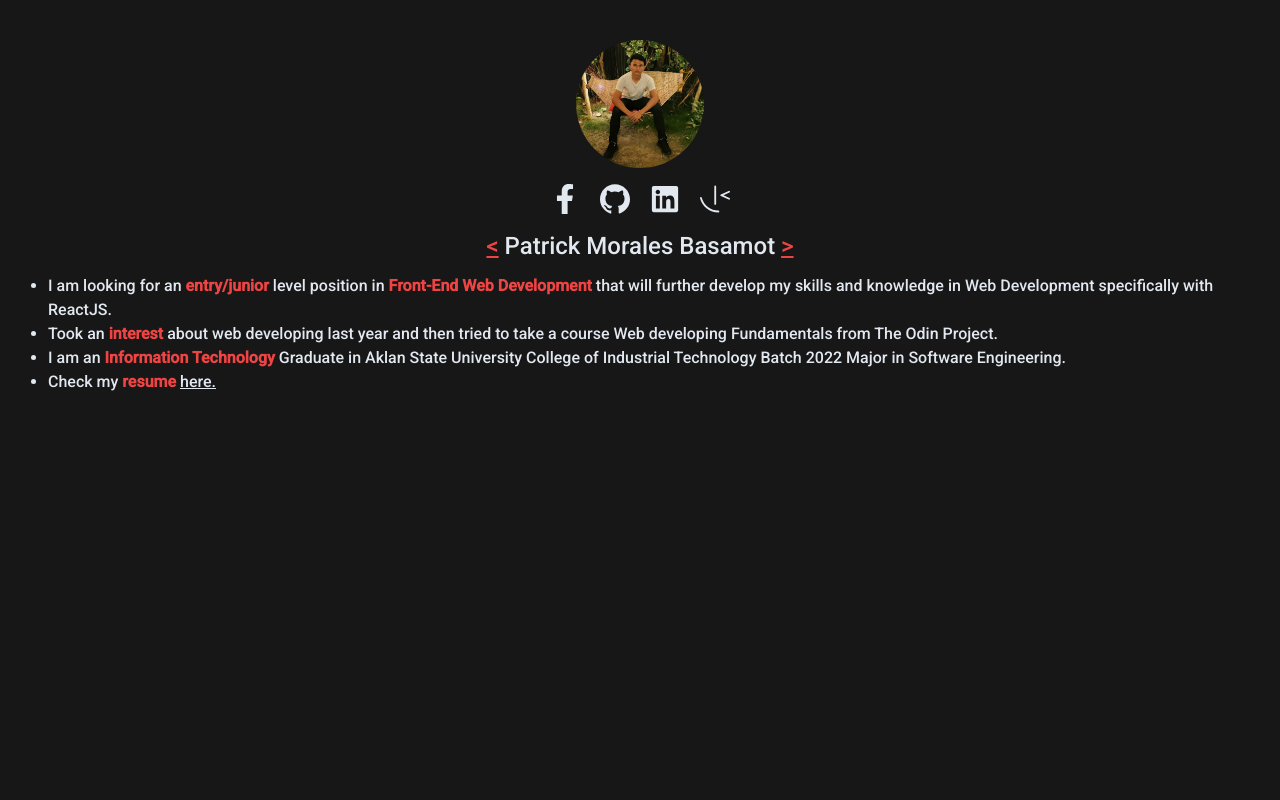
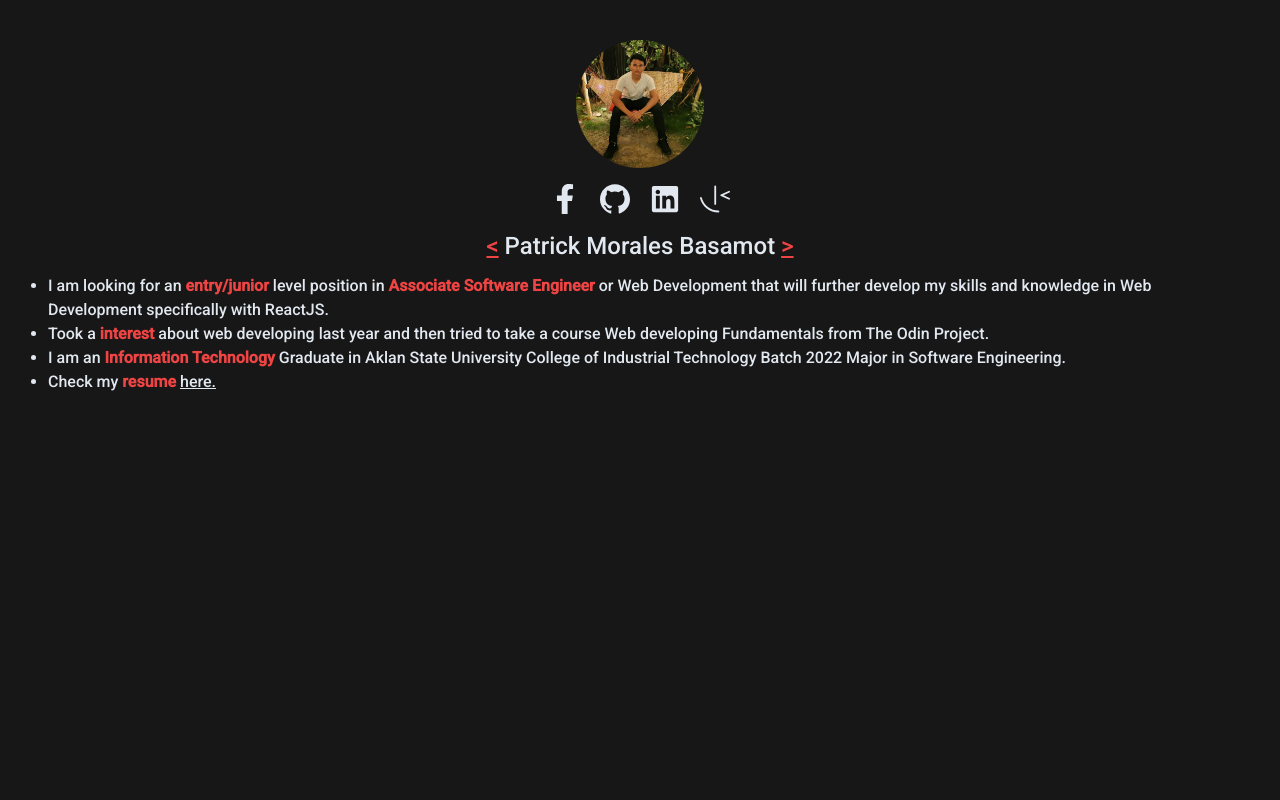
Before and after one commit to patrickbasamot/portfolio, a Next.js app: page / in a window 1280 px wide. Shown: the top 800 px of the page. Built offline with nearby package versions, Linux system fonts and the light colour scheme.

Commit message:
disable snap scroll and updated resume

```diff
--- a/components/aboutme.js
+++ b/components/aboutme.js
@@ -61,16 +61,16 @@ export default function Aboutme(){
 
       <ul className='list-disc mt-3 text-sm text-left md:text-base'>
 
-        <li><p>I am looking for an <strong className='text-red-500'>entry/junior</strong> level position in <strong className='text-red-500'>Front-End Web Development</strong> that will further develop my skills and knowledge in Web Development specifically with ReactJS.</p></li>
+        <li><p>I am looking for an <strong className='text-red-500'>entry/junior</strong> level position in <strong className='text-red-500'>Associate Software Engineer</strong> or Web Development that will further develop my skills and knowledge in Web Development specifically with ReactJS.</p></li>
 
-        <li><p>Took an <strong className='text-red-500'>interest</strong> about web developing last year and then tried to take a course Web developing Fundamentals from The Odin Project.</p></li>
+        <li><p>Took a <strong className='text-red-500'>interest</strong> about web developing last year and then tried to take a course Web developing Fundamentals from The Odin Project.</p></li>
 
         {/* <li><p>Chosen to be on a <strong className='text-red-500'>collaboration project</strong> with Sir <strong><Link href={'www.rogermolas.com'}><a className='underline'>Roger Molas</a></Link> </strong> on an ASU Project. Through this project I really enjoyed web developing in general. The struggle to learn a new CSS framework like Ant Design and JS Framework/library like ReactJS and also Redux which I am still struggling setting it up on my own,but the feeling of fullfillment when I actually contributed something meaningful in the project and having a mentor which also guide me and gave me a huge confidence boost that I can do the given task.
         </p></li> */}
 
         <li><p> I am an <strong className='text-red-500'>Information Technology</strong> Graduate in Aklan State University College of Industrial Technology Batch 2022 Major in Software Engineering.</p></li>
 
-        <li><p>Check my <strong className='text-red-500'>resume</strong> <Link href={'/Patrick-M-Basamot.pdf'}><a className='underline '>here.</a></Link></p></li>
+        <li><p>Check my <strong className='text-red-500'>resume</strong> <Link href={'/Patrick_Basamot.pdf'}><a className='underline '>here.</a></Link></p></li>
 
       </ul>
 
--- a/components/container.js
+++ b/components/container.js
@@ -3,7 +3,8 @@
 
 export default function Container({ children }){
   return(
-    <div className='snap-mandatory snap-y overflow-scroll w-screen h-screen container-lg bg-#0f0e17'>
+    // Temporary disabled Snap 'snap-mandatory snap-y overflow-scroll'
+    <div className=' w-screen h-screen container-lg bg-#0f0e17'>
       <main>
       {children}
       </main>
--- a/components/skillstools.js
+++ b/components/skillstools.js
@@ -1,5 +1,5 @@
 import { FaReact,FaAndroid,FaStackOverflow } from 'react-icons/fa';
-import { SiFirebase,SiAntdesign, SiHtml5,SiCss3,SiJavascript } from "react-icons/si";
+import { SiFirebase,SiAntdesign, SiHtml5,SiCss3,SiJavascript,SiPostman } from "react-icons/si";
 import { Tooltip, Button } from "@material-tailwind/react";
 
 export default function Skills(){
@@ -51,6 +51,11 @@ export default function Skills(){
         'id': 8,
      },
 
+     {
+        'name': 'Postman',
+        'icon': <SiPostman color='#FF4e11' size={30}/>,
+        'id': 8,
+     },
 ]
     return(
     <div className="snap-center w-screen h-screen flex flex-col px-12 pt-8 md:pt-12">
--- a/pages/index.js
+++ b/pages/index.js
@@ -12,7 +12,7 @@ export default function Home() {
   return (
     <Container>
       <Head>
-         <title>Trickster</title>
+         <title>Patrick B.</title>
         <meta name="viewport" content="initial-scale=1.0, width=device-width" />
       </Head>
     <Beta/>
```
Also changed, not shown: 1 other file (tests, documents, lock files or other folders).
